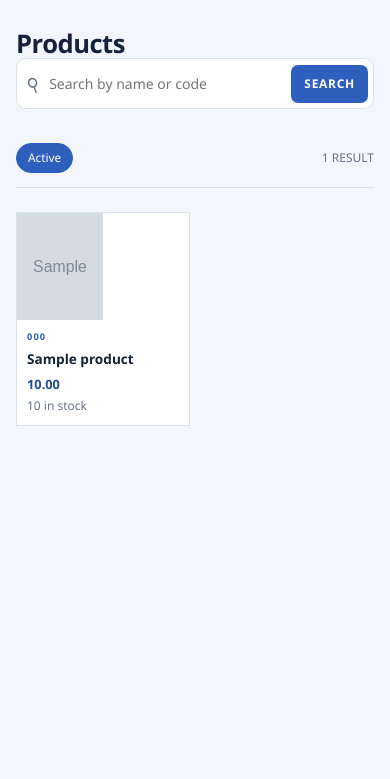
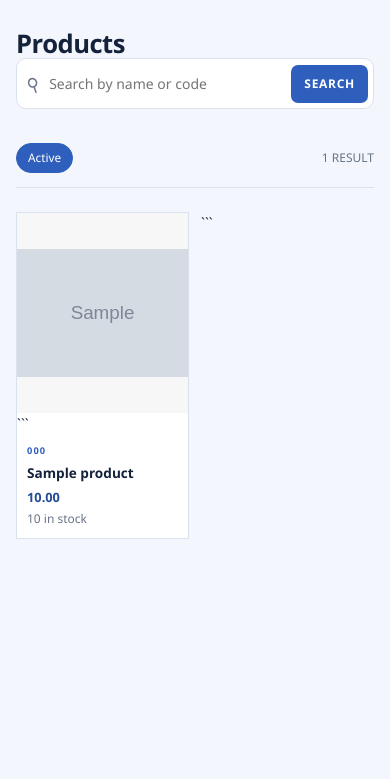
Before and after one commit to fashion99/fashion99.visual, a Django app: page / in a window 390 px wide. Shown: the part 63-842 px from the top of the page. Run offline with Django 5.2, Linux system fonts and the light colour scheme; tables that the repository leaves empty hold one stand-in row (values such as "Sample post"); grey boxes marked "Sample" are stand-in pictures.

Commit message:
Enhance product results layout with CSS grid

````diff
--- a/templates/products/_results.html
+++ b/templates/products/_results.html
@@ -1,11 +1,119 @@
-<div class="results-heading"><div class="product-filters"><a class="{% if status == 'active' %}selected{% endif %}" href="?status=active">Active</a>{% if user.is_authenticated %}<a class="{% if status == 'inactive' %}selected{% endif %}" href="?status=inactive">Inactive</a><a class="{% if status == 'all' %}selected{% endif %}" href="?status=all">All</a>{% endif %}</div><span>{{ products|length }} result{{ products|length|pluralize }}</span></div>
+<style>
+    .product-grid {
+        display: grid;
+        grid-template-columns: repeat(auto-fill, minmax(220px, 1fr));
+        gap: 20px;
+        align-items: stretch;
+    }
+
+    .product-card {
+        display: flex;
+        flex-direction: column;
+        height: 100%;
+        overflow: hidden;
+    }
+
+    .product-images {
+        width: 100%;
+        height: 260px;
+        display: flex;
+        align-items: center;
+        justify-content: center;
+        overflow: hidden;
+        background: #f7f7f7;
+    }
+
+    .product-images img {
+        width: 100%;
+        height: 100%;
+        object-fit: contain;
+        display: block;
+    }
+
+    .image-placeholder {
+        width: 100%;
+        height: 100%;
+        display: flex;
+        align-items: center;
+        justify-content: center;
+    }
+
+    .product-info {
+        flex: 1;
+        display: flex;
+        flex-direction: column;
+    }
+
+    .product-actions {
+        margin-top: auto;
+    }
+
+    @media (max-width: 600px) {
+        .product-grid {
+            grid-template-columns: repeat(2, minmax(0, 1fr));
+            gap: 12px;
+        }
+
+        .product-images {
+            height: 200px;
+        }
+    }
+</style>
+
+<div class="results-heading">
+    <div class="product-filters">
+        <a class="{% if status == 'active' %}selected{% endif %}" href="?status=active">Active</a>
+        {% if user.is_authenticated %}
+            <a class="{% if status == 'inactive' %}selected{% endif %}" href="?status=inactive">Inactive</a>
+            <a class="{% if status == 'all' %}selected{% endif %}" href="?status=all">All</a>
+        {% endif %}
+    </div>
+    <span>{{ products|length }} result{{ products|length|pluralize }}</span>
+</div>
+
 <div class="product-grid">
 {% for product in products %}
     <article class="product-card">
-        <div class="product-images">{% for image in product.images.all %}<img src="{{ image.image.url }}" alt="{{ product.name }} image {{ forloop.counter }}">{% empty %}<div class="image-placeholder" aria-label="No product image"><span>F99</span></div>{% endfor %}</div>
-        <div class="product-info"><p class="product-code">{{ product.code }}</p><h3>{{ product.name }}</h3><p class="product-price">{{ product.price }}</p><p class="product-stock">{{ product.stock_quantity }} in stock</p>{% if user.is_authenticated %}<div class="product-actions">{% if user.is_admin_user or user.can_edit_products %}<a class="product-action" href="{% url 'products:edit' product.pk %}">Edit</a>{% endif %}{% if user.is_admin_user or user.can_manage_stock %}<a class="product-action" href="{% url 'products:stock' product.pk %}">Stock</a>{% endif %}{% if user.is_admin_user or user.can_delete_products %}<form method="post" action="{% url 'products:delete' product.pk %}">{% csrf_token %}<button class="product-action product-delete" type="submit">Delete</button></form>{% endif %}</div>{% endif %}</div>
-    </article>
-{% empty %}
-    <div class="empty-state"><strong>No products found.</strong><span>Try a different name or product code.</span></div>
+        <div class="product-images">
+            {% for image in product.images.all %}
+                <img src="{{ image.image.url }}" alt="{{ product.name }} image {{ forloop.counter }}">
+            {% empty %}
+                <div class="image-placeholder" aria-label="No product image">
+                    <span>F99</span>
+                </div>
+            {% endfor %}
+        </div>
+
+```
+    <div class="product-info">
+        <p class="product-code">{{ product.code }}</p>
+        <h3>{{ product.name }}</h3>
+        <p class="product-price">{{ product.price }}</p>
+        <p class="product-stock">{{ product.stock_quantity }} in stock</p>
+
+        {% if user.is_authenticated %}
+            <div class="product-actions">
+                {% if user.is_admin_user or user.can_edit_products %}
+                    <a class="product-action" href="{% url 'products:edit' product.pk %}">Edit</a>
+                {% endif %}
+
+                {% if user.is_admin_user or user.can_manage_stock %}
+                    <a class="product-action" href="{% url 'products:stock' product.pk %}">Stock</a>
+                {% endif %}
+
+                {% if user.is_admin_user or user.can_delete_products %}
+                    <form method="post" action="{% url 'products:delete' product.pk %}">
+                        {% csrf_token %}
+                        <button class="product-action product-delete" type="submit">Delete</button>
+                    </form>
+                {% endif %}
+            </div>
+        {% endif %}
+    </div>
+</article>
+```
+
+{% empty %} <div class="empty-state"> <strong>No products found.</strong> <span>Try a different name or product code.</span> </div>
 {% endfor %}
+
 </div>
````
